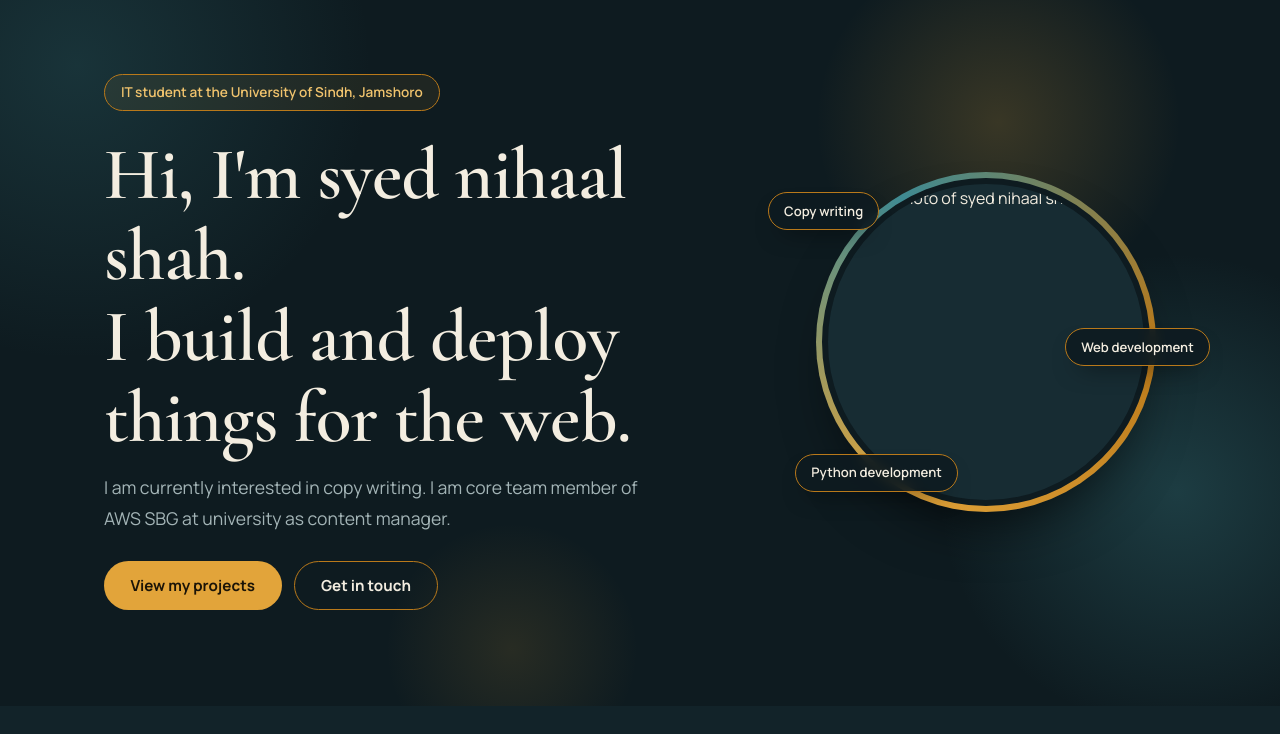
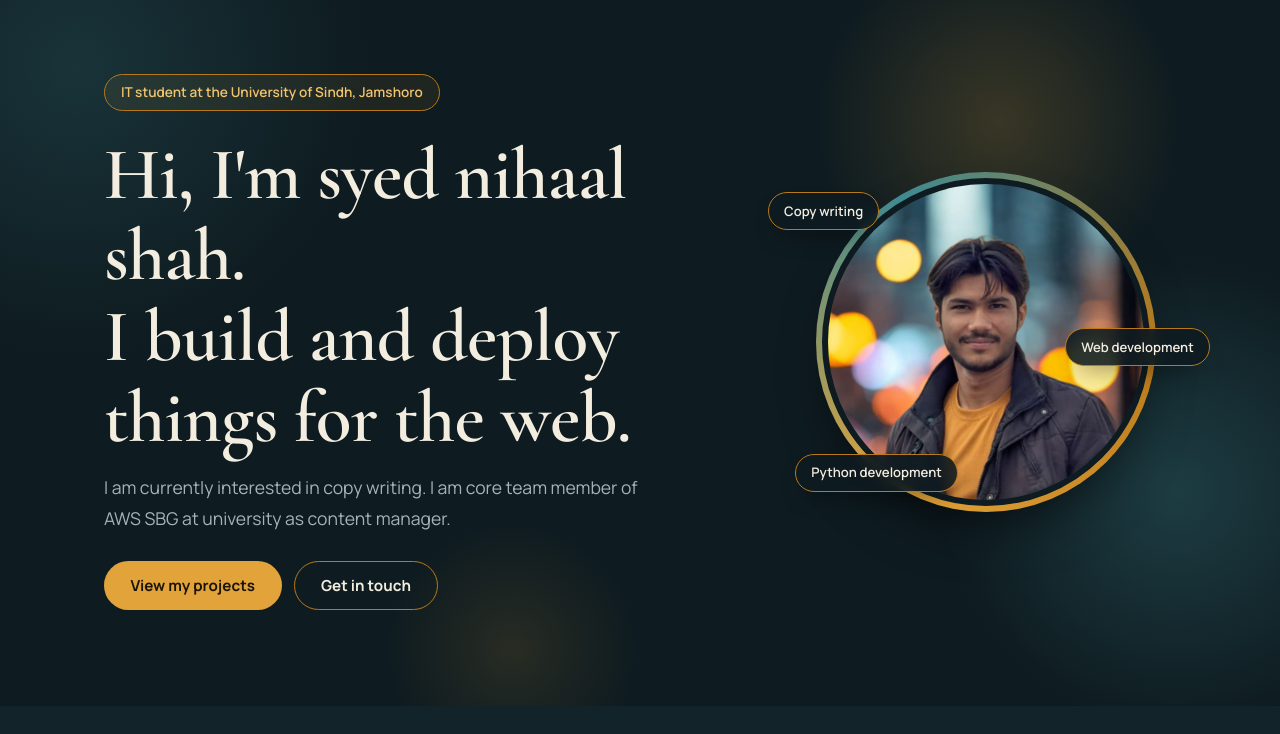
Before and after one commit to nehaal-shah/portfolio, a plain HTML site: page index.html in a window 1280 px wide. Shown: the part 66-800 px from the top of the page. Drawn offline with nearby package versions, Linux system fonts and the light colour scheme.

Commit message:
updated picture url

```diff
--- a/index.html
+++ b/index.html
@@ -49,7 +49,7 @@
       </div>
     </div>
     <div class="hero-art">
-      <div class="ring"><img src="assets/pfp.jpg" alt="Profile photo of syed nihaal shah" width="320" height="320"></div>
+      <div class="ring"><img src="pfp.jpg" alt="Profile photo of syed nihaal shah" width="320" height="320"></div>
       <span class="float f1">Copy writing</span>
       <span class="float f2">Web development</span>
       <span class="float f3">Python development</span>
```
